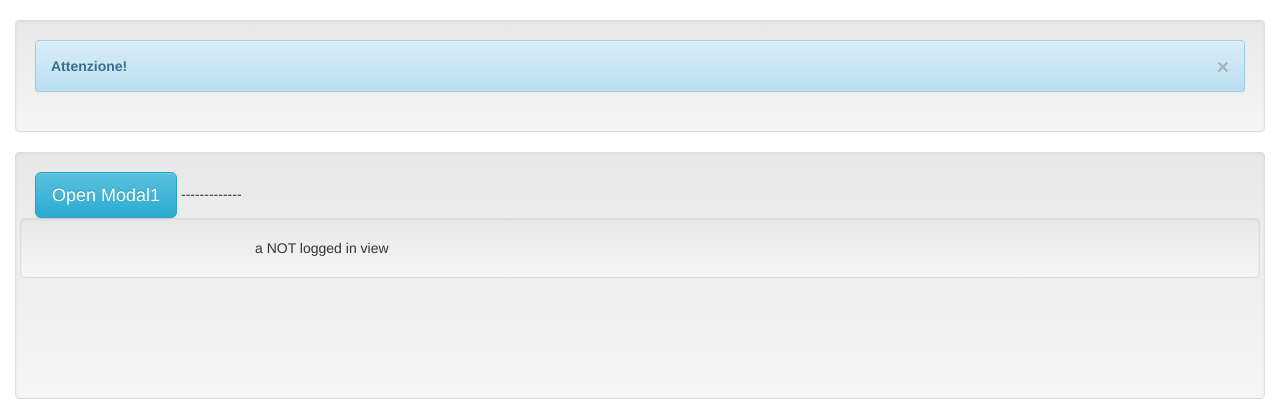
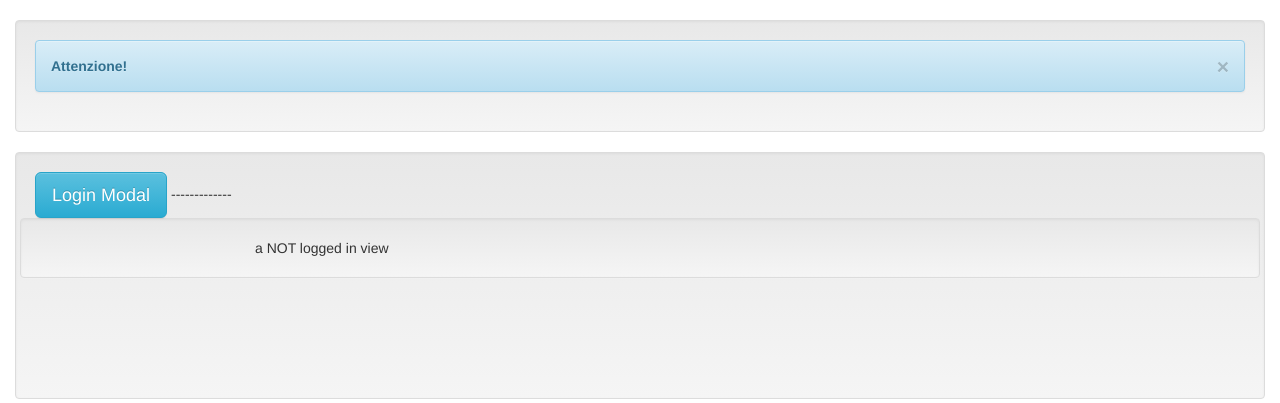
Before and after one commit to gabrielezudu/atti, a PHP site: page /php-login-advanced-master/ in a window 1280 px wide. Shown: the part 22-425 px from the top of the page. Run offline with PHP 8.4, Linux system fonts and the light colour scheme.

Commit message:
Update page_view.php

```diff
--- a/views/page_view.php
+++ b/views/page_view.php
@@ -54,7 +54,7 @@ return "<!DOCTYPE HTML PUBLIC '-//W3C//DTD HTML 4.01//EN' 'http://www.w3.org/TR/
 
 </div>
 <!-- Trigger the modal with a button -->
-  <button type='button' class='btn btn-info btn-lg' data-toggle='modal' data-target='#myModal1'>Open Modal1</button>
+  <button type='button' class='btn btn-info btn-lg' data-toggle='modal' data-target='#myModal1'>Login Modal</button>
 
   <!-- Modal -->
   <div class='modal fade in' id='myModal1' role='dialog'>
```
